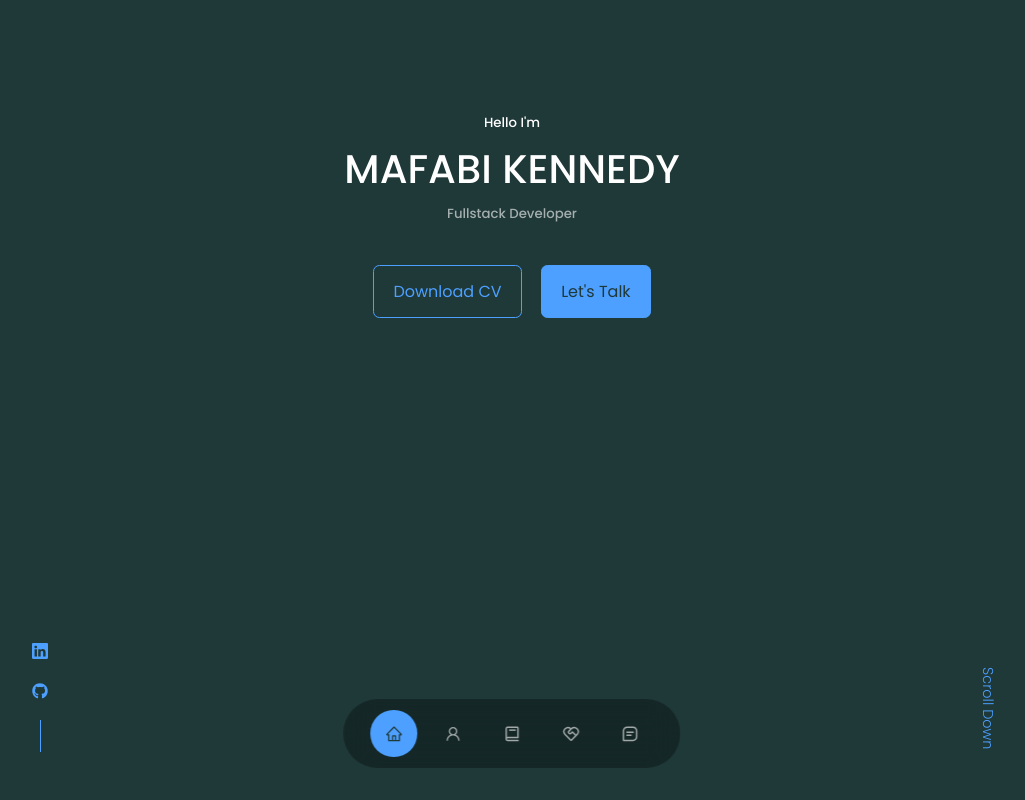
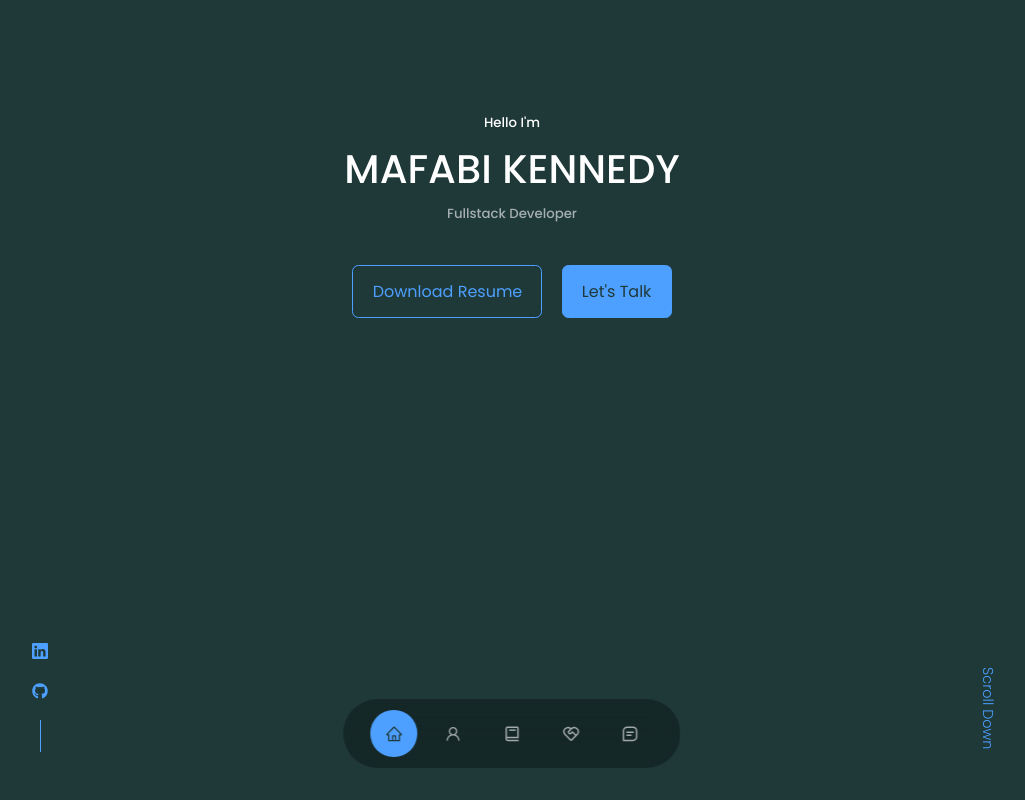
Before and after one commit to kenoict/ken_s_portfolio, a React (Create React App) app: page / in a window 1280 px wide. Shown: the top 800 px of the page, without its empty margins (128-1153 px from the left). Built offline with nearby package versions, Linux system fonts and the light colour scheme.

Commit message:
Update CTA.jsx

```diff
--- a/src/components/header/CTA.jsx
+++ b/src/components/header/CTA.jsx
@@ -1,10 +1,10 @@
 import React from 'react'
-import Resume from "../../assets/onome-resume.pdf"
+import Resume from "../../assets/mafabikennedy-resume.pdf"
 
 const CTA = () => {
   return (
     <div className='cta'>
-        <a href={Resume} download className="btn">Download CV</a>
+        <a href={Resume} download className="btn">Download Resume</a>
         <a href="#contact" className='btn btn-primary'>Let's Talk</a>
 
     </div>
```
